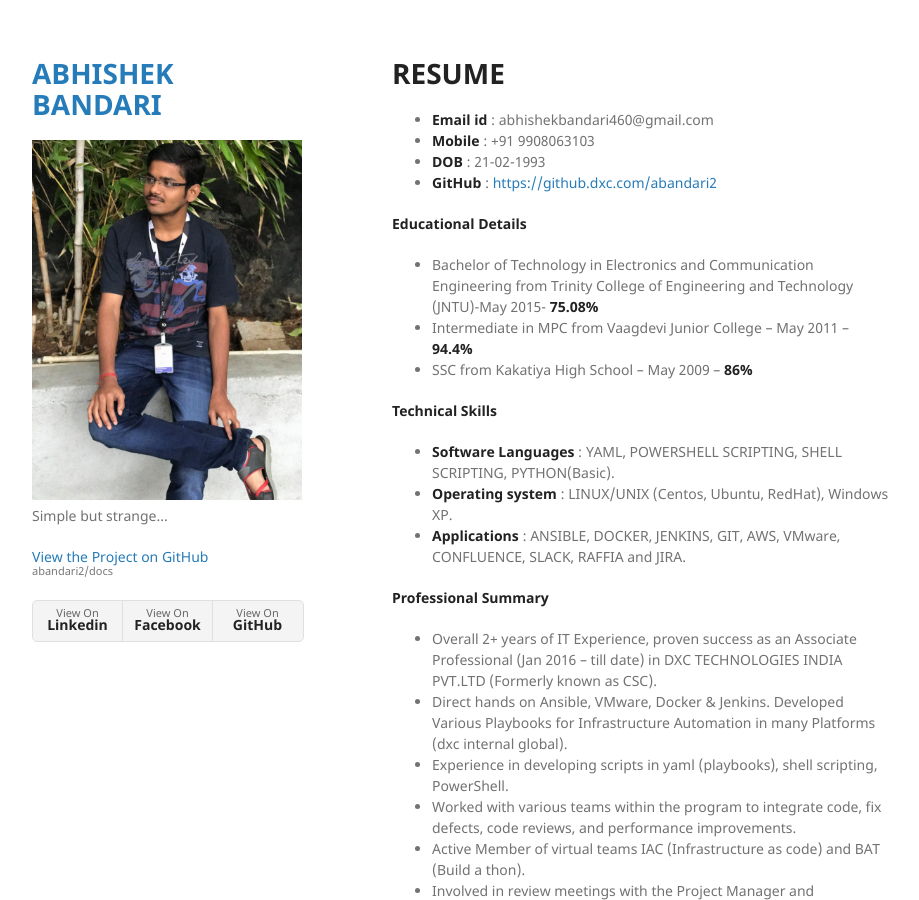
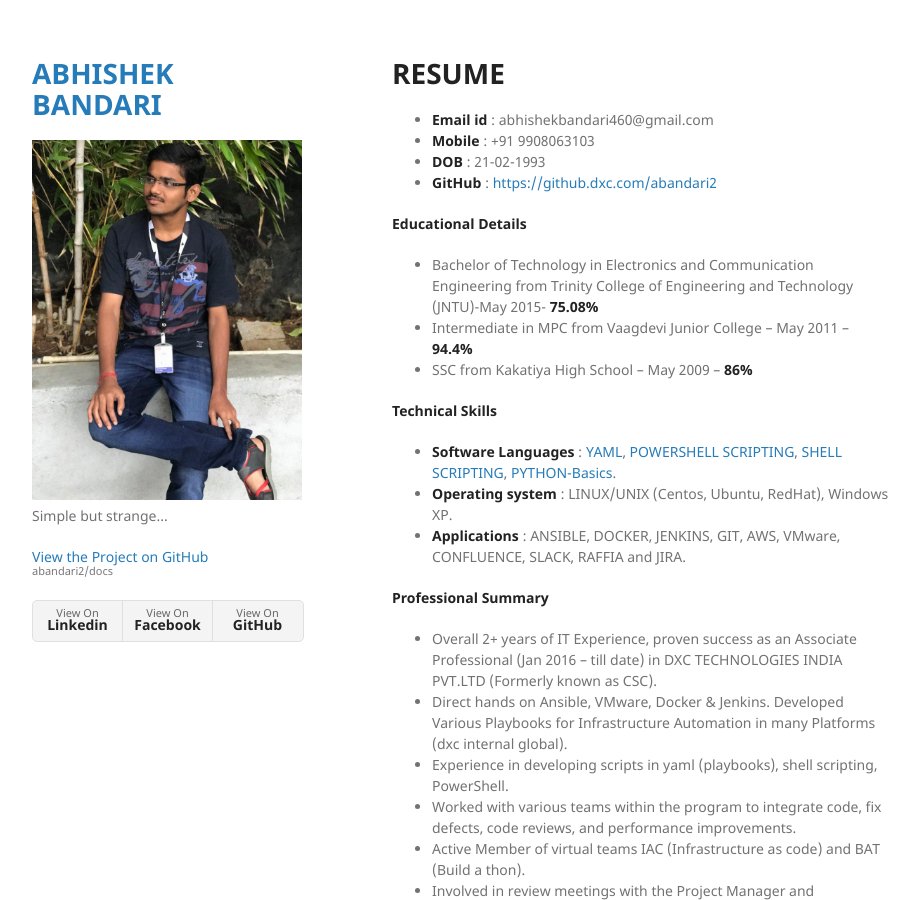
Before and after one commit to abandari2/docs, a Jekyll site: the page built from index.md, in a window 1280 px wide and 900 px high. Shown: the whole window, without its empty margins (178-1097 px from the left). Built offline with Jekyll 4.4.1, drawn with Linux system fonts in a browser that asks for light colours; our own code applies the rules of GitHub Pages for plain Markdown files.

Commit message:
Update index.md

```diff
--- a/index.md
+++ b/index.md
@@ -17,7 +17,7 @@ layout: default
 
 **Technical Skills**
 
-* **Software Languages** :  YAML, POWERSHELL SCRIPTING, SHELL SCRIPTING, PYTHON(Basic).
+* **Software Languages** :  [YAML](https://en.wikipedia.org/wiki/YAML), [POWERSHELL SCRIPTING](https://docs.microsoft.com/en-us/powershell/scripting/powershell-scripting?view=powershell-6), [SHELL SCRIPTING](https://en.wikipedia.org/wiki/Shell_script), [PYTHON-Basics](https://www.python.org/).
 * **Operating system**   :  LINUX/UNIX (Centos, Ubuntu, RedHat), Windows XP.
 * **Applications**       :  ANSIBLE, DOCKER, JENKINS, GIT, AWS, VMware, CONFLUENCE, SLACK, RAFFIA and JIRA.
 
```
